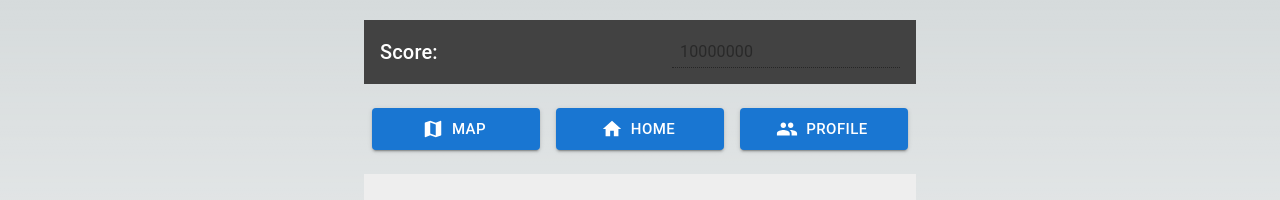
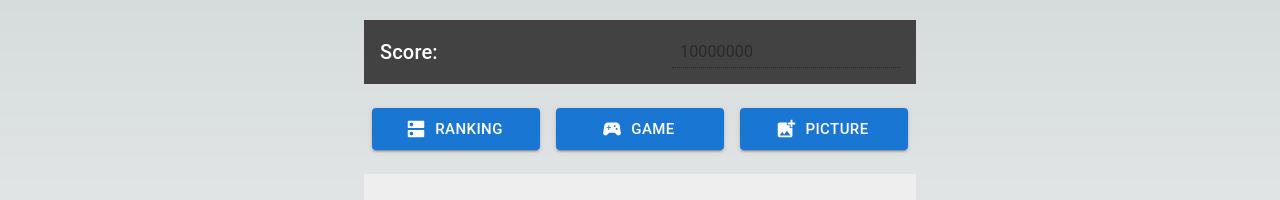
Before and after one commit to Kabuto0421/PhotoPickle, a Next.js app: page / in a window 1280 px wide. Shown: the top 200 px of the page. Built offline with nearby package versions, Linux system fonts and the light colour scheme.

Commit message:
icon fixed

```diff
--- a/src/app/page.tsx
+++ b/src/app/page.tsx
@@ -1,9 +1,9 @@
 import * as React from 'react';
 import { Button, Container, Typography, Grid, TextField, InputAdornment, Box } from '@mui/material';
-import MapIcon from '@mui/icons-material/Map';
-import HomeIcon from '@mui/icons-material/Home';
+import AddPhotoAlternateIcon from '@mui/icons-material/AddPhotoAlternate';
+import SportsEsportsIcon from '@mui/icons-material/SportsEsports';
 import PlayArrowIcon from '@mui/icons-material/PlayArrow';
-import PeopleIcon from '@mui/icons-material/People';
+import DnsIcon from '@mui/icons-material/Dns';
 
 export default function Home() {
     return (
@@ -35,18 +35,18 @@ export default function Home() {
                 {/* 3つのボタンを横並び */}
                 <Grid item xs={12} container spacing={0} justifyContent="center">
                     <Grid item xs={4} padding={1}>
-                        <Button variant="contained" startIcon={<MapIcon />} fullWidth size="large">
-                            Map
+                        <Button variant="contained" startIcon={<DnsIcon />} fullWidth size="large">
+                            RANKING
                         </Button>
                     </Grid>
                     <Grid item xs={4} padding={1}>
-                        <Button variant="contained" startIcon={<HomeIcon />} fullWidth size="large">
-                            Home
+                        <Button variant="contained" startIcon={<SportsEsportsIcon />} fullWidth size="large">
+                            GAME
                         </Button>
                     </Grid>
                     <Grid item xs={4} padding={1}>
-                        <Button variant="contained" startIcon={<PeopleIcon />} fullWidth size="large">
-                            Profile
+                        <Button variant="contained" startIcon={<AddPhotoAlternateIcon />} fullWidth size="large">
+                            PICTURE
                         </Button>
                     </Grid>
                 </Grid>
```
